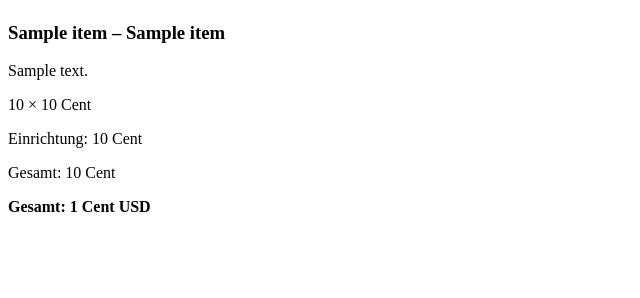
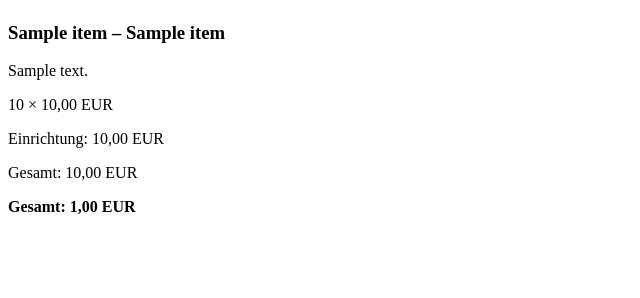
Before and after one commit to Jawollo07/PHM, a Django app: template backend/apps/orders/templates/orders/detail.html in a window 1280 px wide. Shown: the part 245-543 px from the top of the page, without its empty margins (0-640 px from the left). Run offline with Django 5.2, Linux system fonts and the light colour scheme; the template is opened without the code that fills it: most values are stand-ins (such as "Sample title", 1, 10 or a date in 2020); data that the repository does not hold is empty.

Commit message:
feat(orders): format order details as EUR

```diff
--- a/backend/apps/orders/templates/orders/detail.html
+++ b/backend/apps/orders/templates/orders/detail.html
@@ -4,7 +4,7 @@
 <p>Status: {{ order.get_status_display }}</p><p>Erstellt: {{ order.created_at|date:"d.m.Y H:i" }}</p>
 {% if order.paid_at %}<p>Bezahlt: {{ order.paid_at|date:"d.m.Y H:i" }}</p>{% endif %}
 <h2>Positionen</h2>
-{% for item in order.items.all %}<article><h3>{{ item.product_name }} – {{ item.plan_name }}</h3><p>{{ item.description }}</p><p>{{ item.quantity }} × {{ item.unit_price_cents }} Cent</p><p>Einrichtung: {{ item.setup_fee_cents }} Cent</p><p>Gesamt: {{ item.line_total_cents }} Cent</p></article>{% endfor %}
-<p><strong>Gesamt: {{ order.total_cents }} Cent {{ order.currency }}</strong></p>
+{% for item in order.items.all %}<article><h3>{{ item.product_name }} – {{ item.plan_name }}</h3><p>{{ item.description }}</p><p>{{ item.quantity }} × {{ item.unit_price_eur|floatformat:2 }} EUR</p><p>Einrichtung: {{ item.setup_fee_eur|floatformat:2 }} EUR</p><p>Gesamt: {{ item.line_total_eur|floatformat:2 }} EUR</p></article>{% endfor %}
+<p><strong>Gesamt: {{ order.total_eur|floatformat:2 }} EUR</strong></p>
 {% if order.paid_transaction %}<p>Ledger-Buchung: {{ order.paid_transaction_id }}</p>{% endif %}
 </main></body></html>
```
